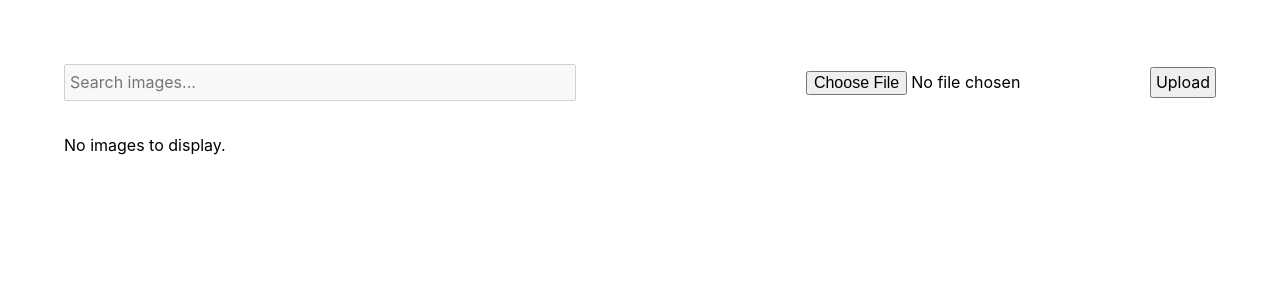
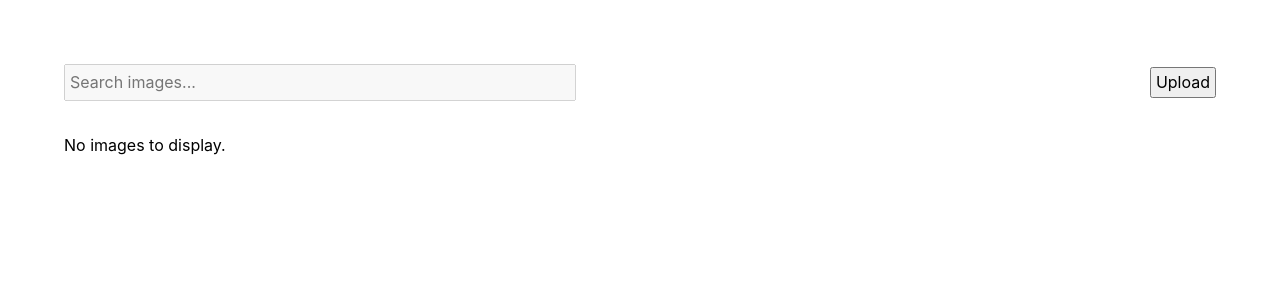
Before and after one commit to luuxe/next-image-gallery, a Next.js app: page / in a window 1280 px wide. Shown: the top 300 px of the page. Built offline with nearby package versions, Linux system fonts and the light colour scheme.

Commit message:
refactor upload input to button only

```diff
--- a/src/app/components/file-upload-input.tsx
+++ b/src/app/components/file-upload-input.tsx
@@ -8,20 +8,14 @@ interface FileUploadInputProps {
 
 export const FileUploadInput = ({ onUpload }: FileUploadInputProps) => {
   const inputRef = useRef<HTMLInputElement>(null);
-  const [fileToUpload, setFileToUpload] = useState<File | null>(null);
 
-  const handleFileChange = useCallback(
-    (e: React.ChangeEvent<HTMLInputElement>) => {
-      if (e.target.files && e.target.files.length > 0) {
-        setFileToUpload(e.target.files[0]);
-      }
-    },
-    []
-  );
+  const onUploadClick = useCallback(() => {
+    inputRef.current?.click();
+  }, []);
 
   const handleUploadFile = useCallback(
-    async (e: React.FormEvent<HTMLFormElement>) => {
-      e.preventDefault();
+    async (e: React.ChangeEvent<HTMLInputElement>) => {
+      const fileToUpload = e.target.files?.[0];
 
       if (!fileToUpload) return;
 
@@ -34,26 +28,27 @@ export const FileUploadInput = ({ onUpload }: FileUploadInputProps) => {
       });
 
       onUpload?.("bleh");
-
-      if (inputRef.current?.value) {
-        inputRef.current.value = "";
-      }
     },
-    [fileToUpload]
+    [onUpload]
   );
 
   return (
-    <form onSubmit={handleUploadFile}>
+    <>
       <input
         type="file"
         ref={inputRef}
         name="file"
         accept="image/*"
-        onChange={handleFileChange}
+        onChange={handleUploadFile}
+        style={{ display: "none" }}
       />
-      <button type="submit" style={{ padding: "1px 4px" }}>
+      <button
+        type="submit"
+        style={{ padding: "1px 4px" }}
+        onClick={onUploadClick}
+      >
         Upload
       </button>
-    </form>
+    </>
   );
 };
```
